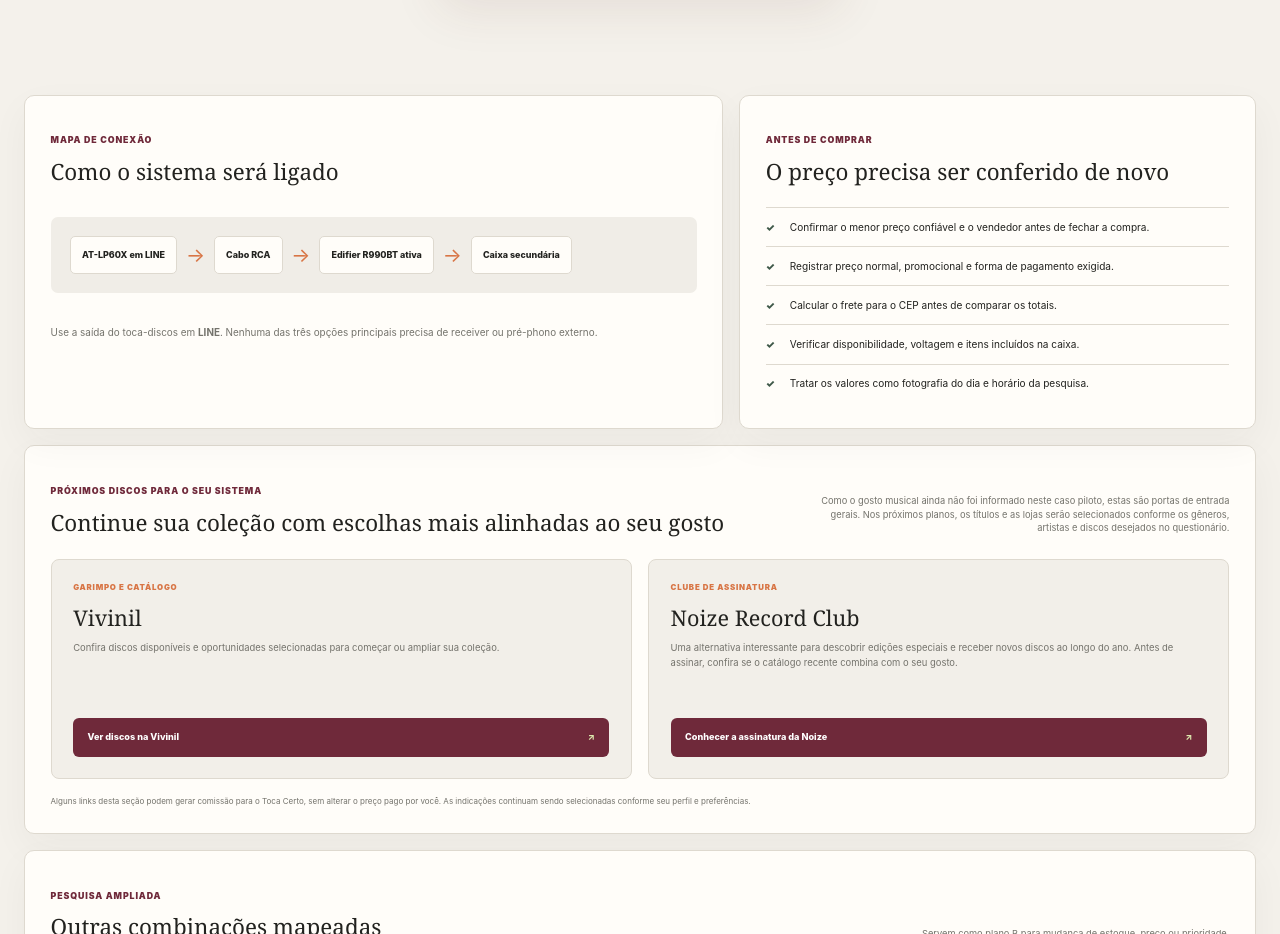
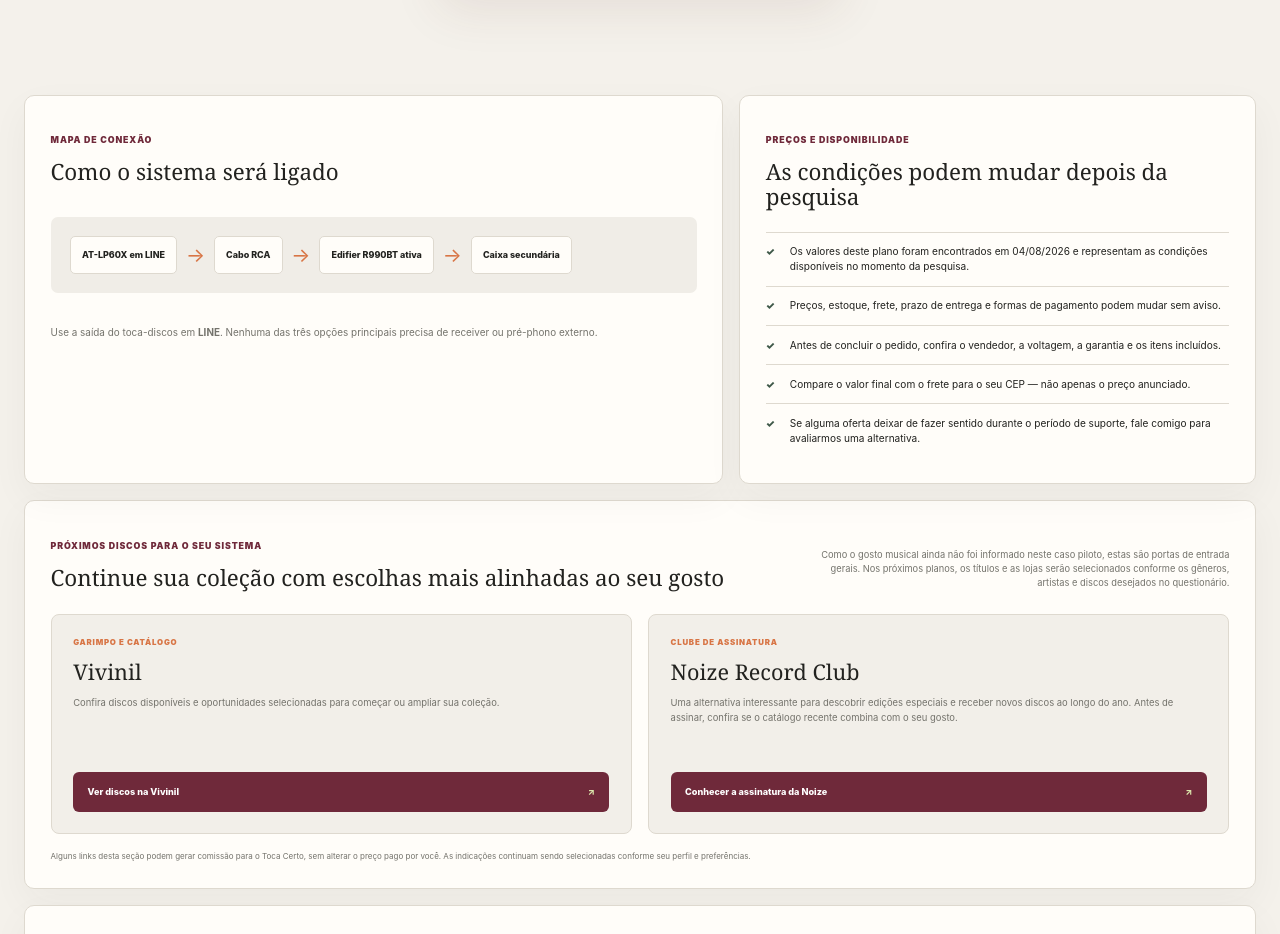
Before and after one commit to bobersxd-prog/Toca-Certo, a Next.js app: page /plano/tc-x7k2p9 in a window 1280 px wide. Shown: the part 2720-3654 px from the top of the page. Built offline with nearby package versions, Linux system fonts and the light colour scheme.

Commit message:
Rewrite client price disclaimer

```diff
--- a/app/plano/PlanTemplate.tsx
+++ b/app/plano/PlanTemplate.tsx
@@ -135,7 +135,7 @@ export function PlanTemplate({ plan }: { plan: PlanData }) {
           <p>Use a saída do toca-discos em <b>LINE</b>. Nenhuma das três opções principais precisa de receiver ou pré-phono externo.</p>
         </article>
         <article className={`${styles.card} ${styles.checklistCard}`}>
-          <header><small>Antes de comprar</small><h2>O preço precisa ser conferido de novo</h2></header>
+          <header><small>Preços e disponibilidade</small><h2>As condições podem mudar depois da pesquisa</h2></header>
           <ul>{plan.shoppingNotes.map(item => <li key={item}>{item}</li>)}</ul>
         </article>
       </section>
--- a/app/plano/tc-x7k2p9/plan.ts
+++ b/app/plano/tc-x7k2p9/plan.ts
@@ -26,11 +26,11 @@ export const plan: PlanData = {
   ],
   connection: ["AT-LP60X em LINE", "Cabo RCA", "Edifier R990BT ativa", "Caixa secundária"],
   shoppingNotes: [
-    "Confirmar o menor preço confiável e o vendedor antes de fechar a compra.",
-    "Registrar preço normal, promocional e forma de pagamento exigida.",
-    "Calcular o frete para o CEP antes de comparar os totais.",
-    "Verificar disponibilidade, voltagem e itens incluídos na caixa.",
-    "Tratar os valores como fotografia do dia e horário da pesquisa.",
+    "Os valores deste plano foram encontrados em 04/08/2026 e representam as condições disponíveis no momento da pesquisa.",
+    "Preços, estoque, frete, prazo de entrega e formas de pagamento podem mudar sem aviso.",
+    "Antes de concluir o pedido, confira o vendedor, a voltagem, a garantia e os itens incluídos.",
+    "Compare o valor final com o frete para o seu CEP — não apenas o preço anunciado.",
+    "Se alguma oferta deixar de fazer sentido durante o período de suporte, fale comigo para avaliarmos uma alternativa.",
   ],
   recordDiscovery: {
     profile: "Como o gosto musical ainda não foi informado neste caso piloto, estas são portas de entrada gerais. Nos próximos planos, os títulos e as lojas serão selecionados conforme os gêneros, artistas e discos desejados no questionário.",
```
